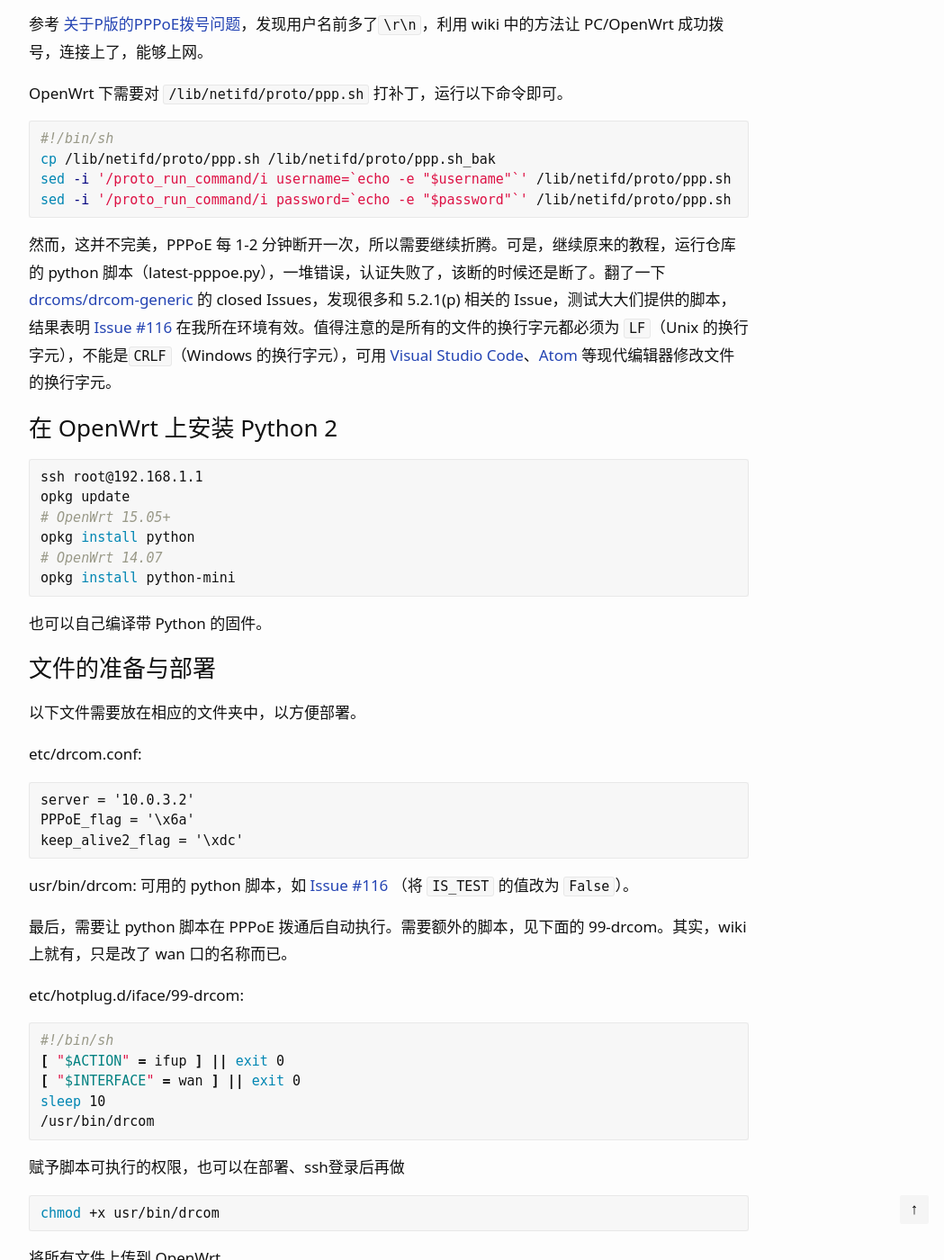
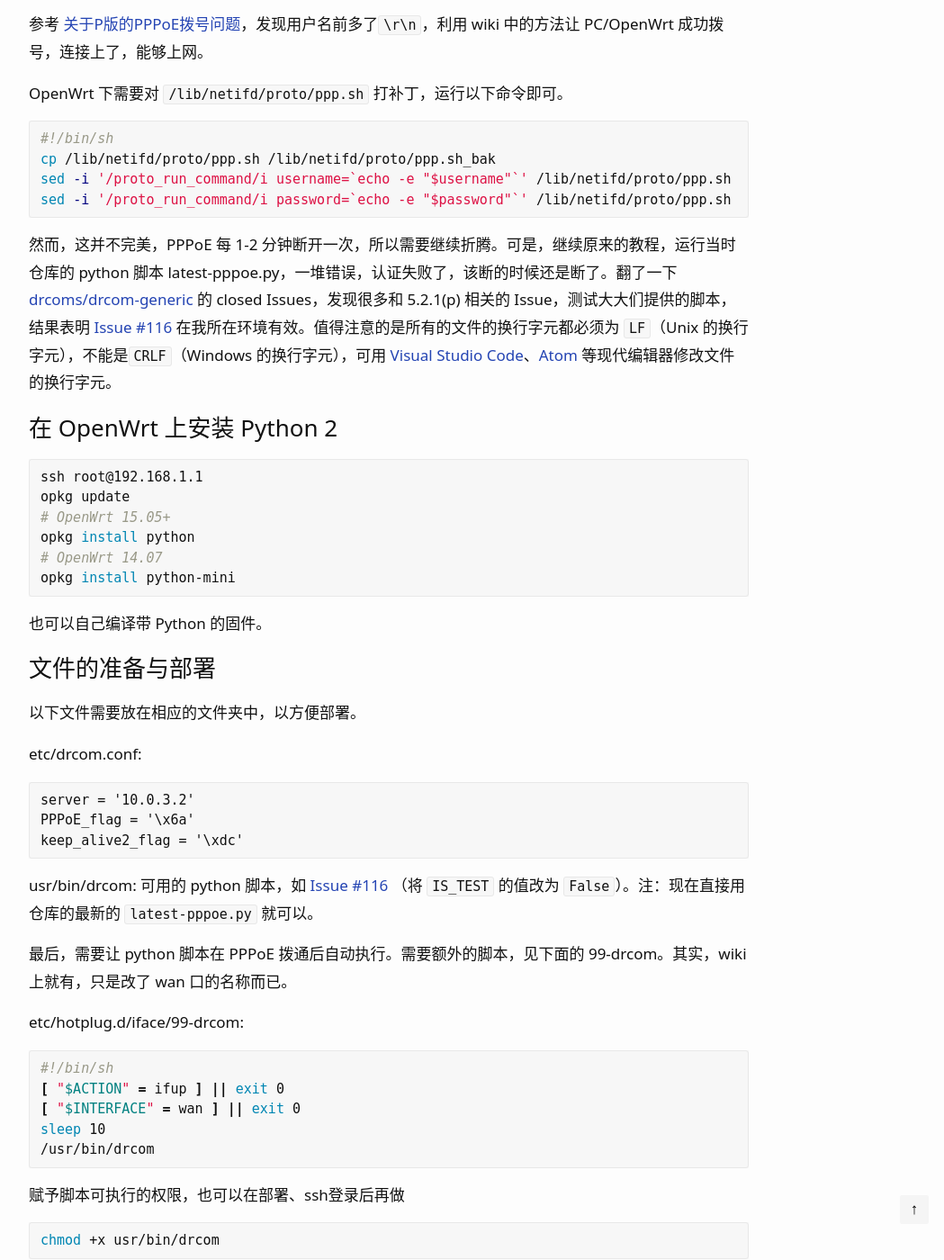
Before and after one commit to dgeibi/dgeibi.github.com, a Jekyll site: the page built from _posts/2016-10-08-drcom.md, in a window 1280 px wide and 1400 px high, scrolled down 382 px. Shown: the whole window at 90% size, without its empty margins (208-1257 px from the left). Built offline with Jekyll 4.4.1, drawn with Linux system fonts in a browser that asks for light colours; comment, search, counter and statistics services are not loaded.

Commit message:
update at 2016-10-10 14:20:07 UTC

````diff
--- a/_posts/2016-10-08-drcom.md
+++ b/_posts/2016-10-08-drcom.md
@@ -21,7 +21,7 @@ sed -i '/proto_run_command/i username=`echo -e "$username"`' /lib/netifd/proto/p
 sed -i '/proto_run_command/i password=`echo -e "$password"`' /lib/netifd/proto/ppp.sh
 ```
 
-然而，这并不完美，PPPoE 每 1-2 分钟断开一次，所以需要继续折腾。可是，继续原来的教程，运行仓库的 python 脚本（latest-pppoe.py），一堆错误，认证失败了，该断的时候还是断了。翻了一下 [drcoms/drcom-generic](https://github.com/drcoms/drcom-generic) 的 closed Issues，发现很多和 5.2.1(p) 相关的 Issue，测试大大们提供的脚本，结果表明 [Issue #116](https://github.com/drcoms/drcom-generic/issues/116#issuecomment-250953770) 在我所在环境有效。值得注意的是所有的文件的换行字元都必须为 `LF`（Unix 的换行字元），不能是`CRLF`（Windows 的换行字元），可用 [Visual Studio Code](https://code.visualstudio.com/)、[Atom](https://atom.io/) 等现代编辑器修改文件的换行字元。
+然而，这并不完美，PPPoE 每 1-2 分钟断开一次，所以需要继续折腾。可是，继续原来的教程，运行当时仓库的 python 脚本 latest-pppoe.py，一堆错误，认证失败了，该断的时候还是断了。翻了一下 [drcoms/drcom-generic](https://github.com/drcoms/drcom-generic) 的 closed Issues，发现很多和 5.2.1(p) 相关的 Issue，测试大大们提供的脚本，结果表明 [Issue #116](https://github.com/drcoms/drcom-generic/issues/116#issuecomment-250953770) 在我所在环境有效。值得注意的是所有的文件的换行字元都必须为 `LF`（Unix 的换行字元），不能是`CRLF`（Windows 的换行字元），可用 [Visual Studio Code](https://code.visualstudio.com/)、[Atom](https://atom.io/) 等现代编辑器修改文件的换行字元。
 
 ## 在 OpenWrt 上安装 Python 2
 
@@ -48,7 +48,7 @@ PPPoE_flag = '\x6a'
 keep_alive2_flag = '\xdc'
 ```
 
-usr/bin/drcom: 可用的 python 脚本，如 [Issue #116](https://github.com/drcoms/drcom-generic/issues/116#issuecomment-250953770) （将 `IS_TEST` 的值改为 `False`）。
+usr/bin/drcom: 可用的 python 脚本，如 [Issue #116](https://github.com/drcoms/drcom-generic/issues/116#issuecomment-250953770) （将 `IS_TEST` 的值改为 `False`）。注：现在直接用仓库的最新的 `latest-pppoe.py` 就可以。
 
 最后，需要让 python 脚本在 PPPoE 拨通后自动执行。需要额外的脚本，见下面的 99-drcom。其实，wiki 上就有，只是改了 wan 口的名称而已。
 
````
